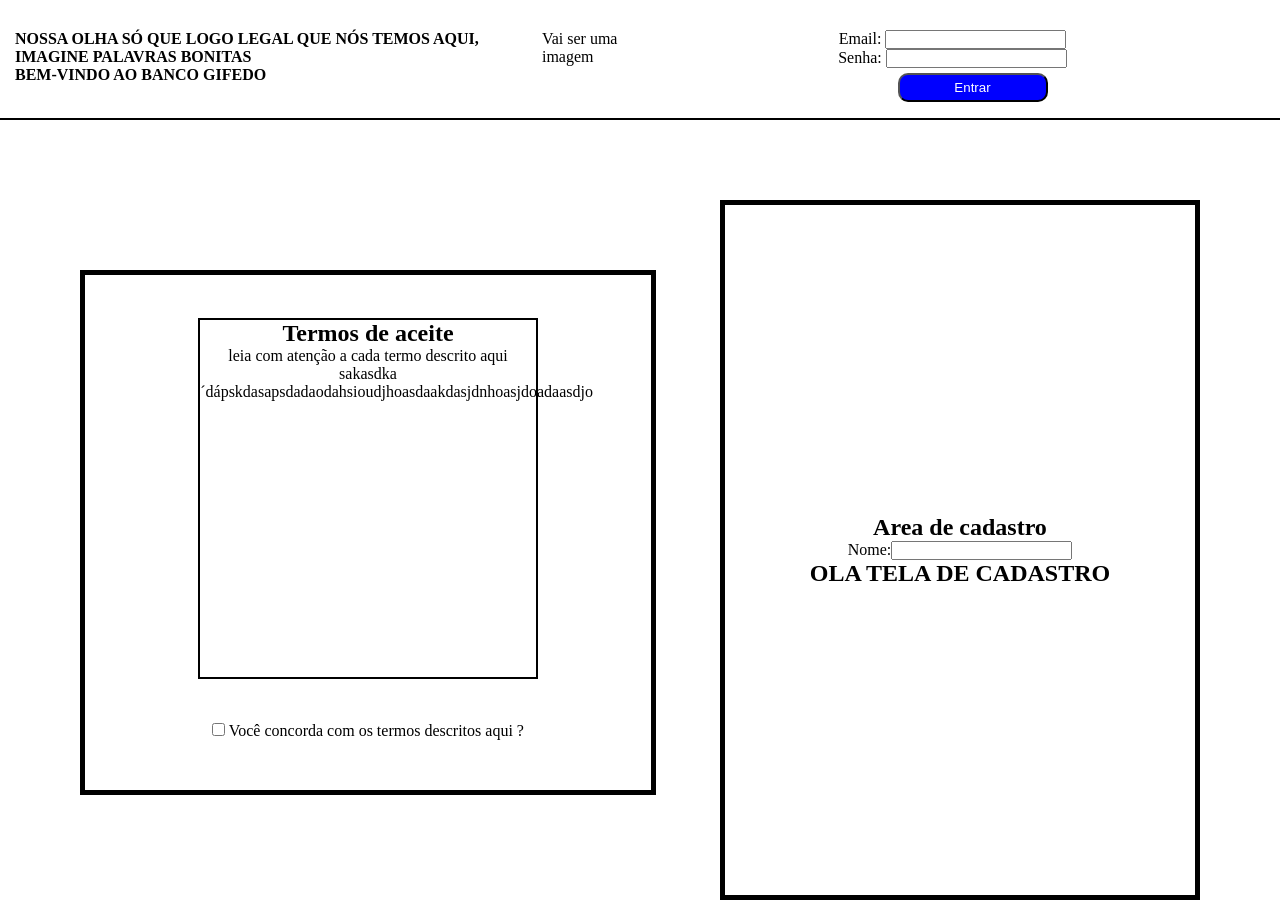
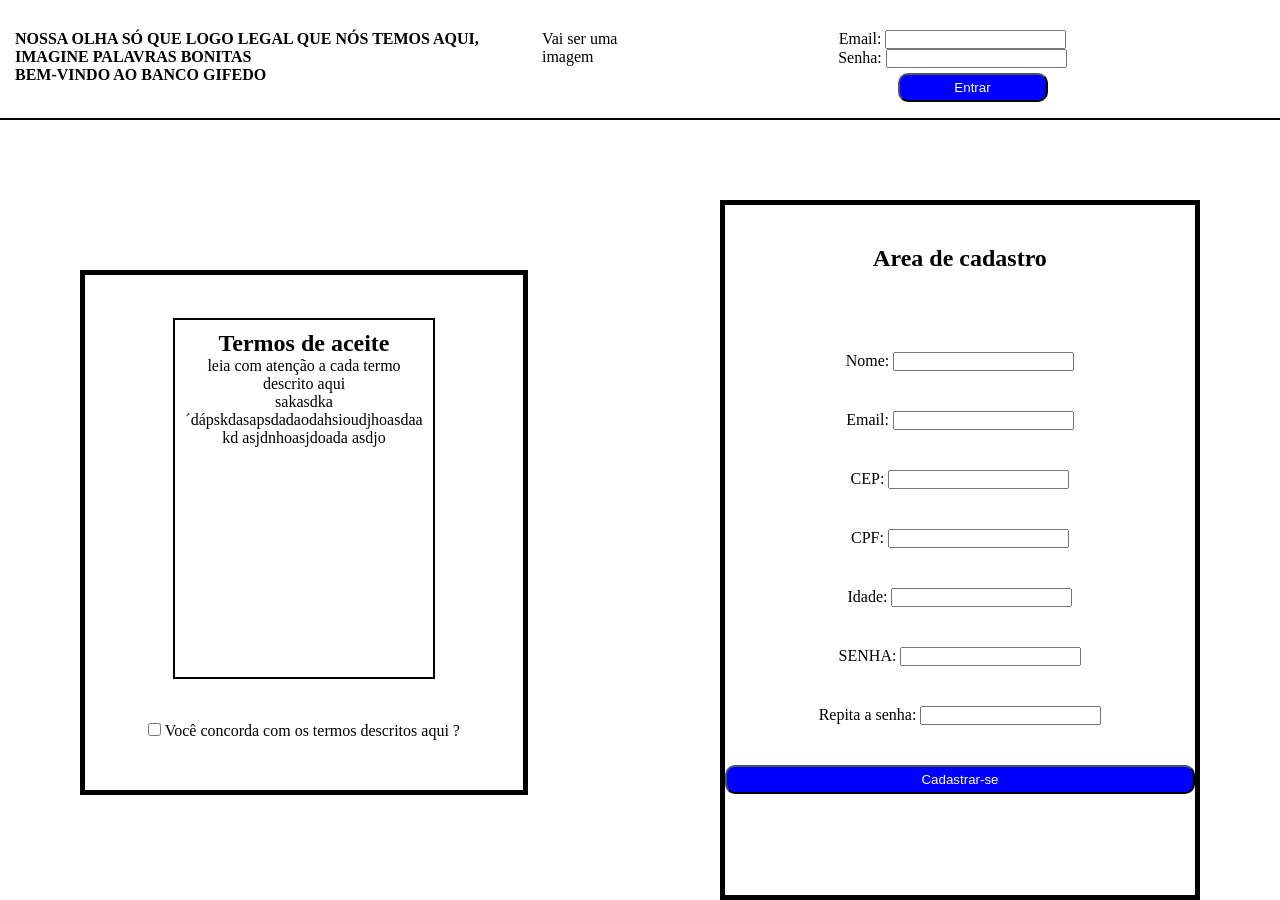
Before and after one commit to Jefferson2724/Banco-CRUD, an Angular app in the folder Front-end/BancoCrud/: page / in a window 1280 px wide. Built offline with nearby package versions, Linux system fonts and the light colour scheme.

Commit message:
Crindo parte visual da área de cadastro

```diff
--- a/Front-end/BancoCrud/src/app/Tela1/Cadastro/Cadastro.component.css
+++ b/Front-end/BancoCrud/src/app/Tela1/Cadastro/Cadastro.component.css
@@ -6,6 +6,33 @@
 
     display: flex;
     flex-direction: column;
-    justify-content: center;
     text-align: center;
 }
+
+.cabecalho-cadastro{
+    margin-top: 40px;
+}
+
+.form-cadastro {
+    display: flex;
+    flex-direction: column;
+    justify-content: center;
+}
+
+.form-cadastro div {
+    margin-bottom: 40px;
+}
+
+.form-cadastro div:nth-child(1){
+    margin-top: 80px;
+}
+
+.botao-cadastrar {
+    padding:5px;
+    text-align: center;
+
+    background-color: blue;
+    color: white;
+
+    border-radius: 10px;
+}
--- a/Front-end/BancoCrud/src/app/Tela1/Cadastro/Cadastro.component.html
+++ b/Front-end/BancoCrud/src/app/Tela1/Cadastro/Cadastro.component.html
@@ -2,9 +2,42 @@
   <div class="cabecalho-cadastro">
     <h1>Area de cadastro</h1>
   </div>
-  <form>
-    <label for="nome">Nome:</label>
-    <input type="text" name="nome" id="">
-    <h1>OLA TELA DE CADASTRO</h1>
+  <form class="form-cadastro">
+    <div>
+      <label for="nome">Nome: </label>
+      <input type="text" name="nome" id="">
+    </div>
+
+    <div>
+      <label for="email">Email: </label>
+      <input type="text" name="nome" id="">
+    </div>
+
+    <div>
+      <label for="cep">CEP: </label>
+      <input type="text" name="nome" id="">
+    </div>
+
+    <div>
+      <label for="cpf">CPF: </label>
+      <input type="text" name="nome" id="">
+    </div>
+
+    <div>
+      <label for="idade">Idade: </label>
+      <input type="text" name="nome" id="">
+    </div>
+
+    <div>
+      <label for="senha">SENHA: </label>
+      <input type="text" name="nome" id="">
+    </div>
+
+    <div>
+      <label for="rep-senha">Repita a senha: </label>
+      <input type="text" name="nome" id="">
+    </div>
+
+    <button class="botao-cadastrar" >Cadastrar-se</button>
   </form>
 </div>
--- a/Front-end/BancoCrud/src/app/Tela1/Termos/Termos.component.css
+++ b/Front-end/BancoCrud/src/app/Tela1/Termos/Termos.component.css
@@ -3,7 +3,7 @@
     border: 5px solid black;
 
     height: 75%;
-    width: 90%;
+    width: 70%;
 
     display: flex;
     flex-direction: column;
@@ -12,6 +12,7 @@
 }
 
 .conteudo-termos{
+    padding: 10px;
     width: 60%;
     height: 70%;
 
@@ -24,5 +25,5 @@
 }
 
 .texto-termos {
-    width: 100%;
+    word-wrap: break-word;
 }
--- a/Front-end/BancoCrud/src/app/Tela1/Termos/Termos.component.ts
+++ b/Front-end/BancoCrud/src/app/Tela1/Termos/Termos.component.ts
@@ -11,8 +11,8 @@ export class TermosComponent implements OnInit {
 
   ngOnInit() {
     this.textoLoreImpsum = "sakasdka´dápskdasapsdad" +
-    "aodahsioudjhoasdaakd" +
-    "asjdnhoasjdoada" +
+    "aodahsioudjhoasdaakd " +
+    "asjdnhoasjdoada " +
     "asdjo";
   }
 
--- a/Front-end/BancoCrud/src/environments/environment.ts
+++ b/Front-end/BancoCrud/src/environments/environment.ts
@@ -3,7 +3,8 @@
 // The list of file replacements can be found in `angular.json`.
 
 export const environment = {
-  production: false
+  production: false,
+  ACC_API: "localhost:xxxx"
 };
 
 /*
```
